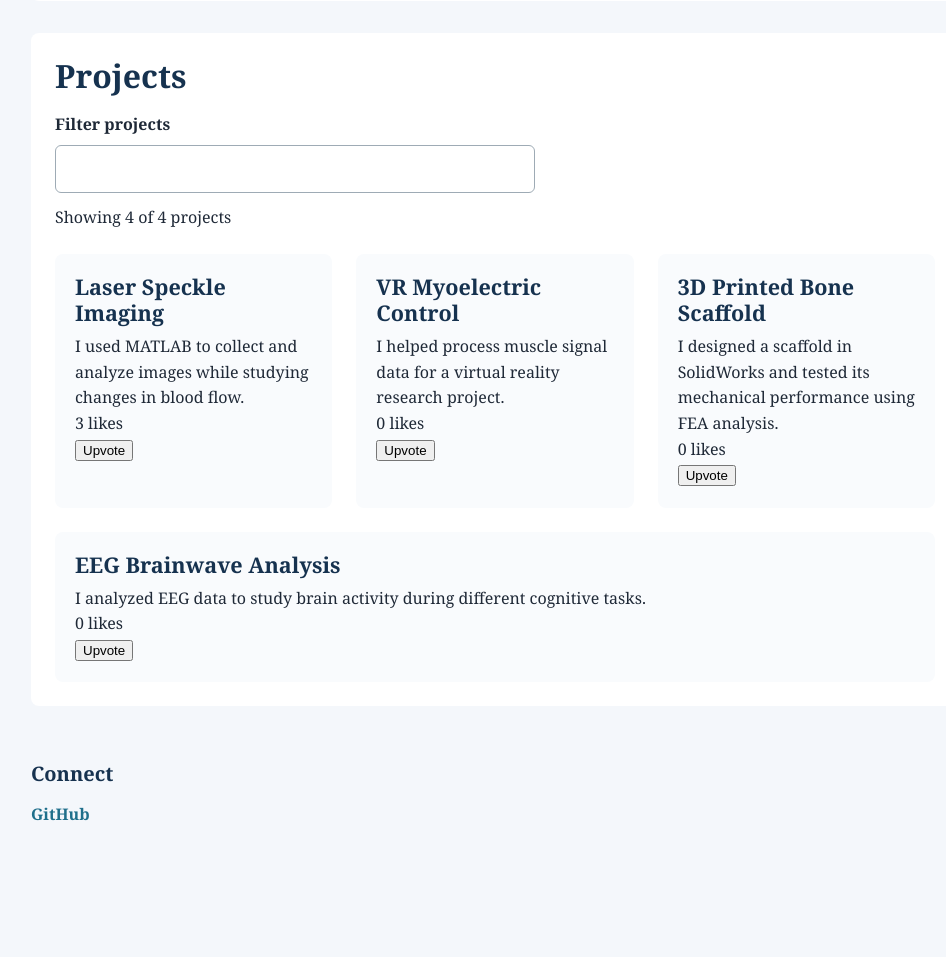
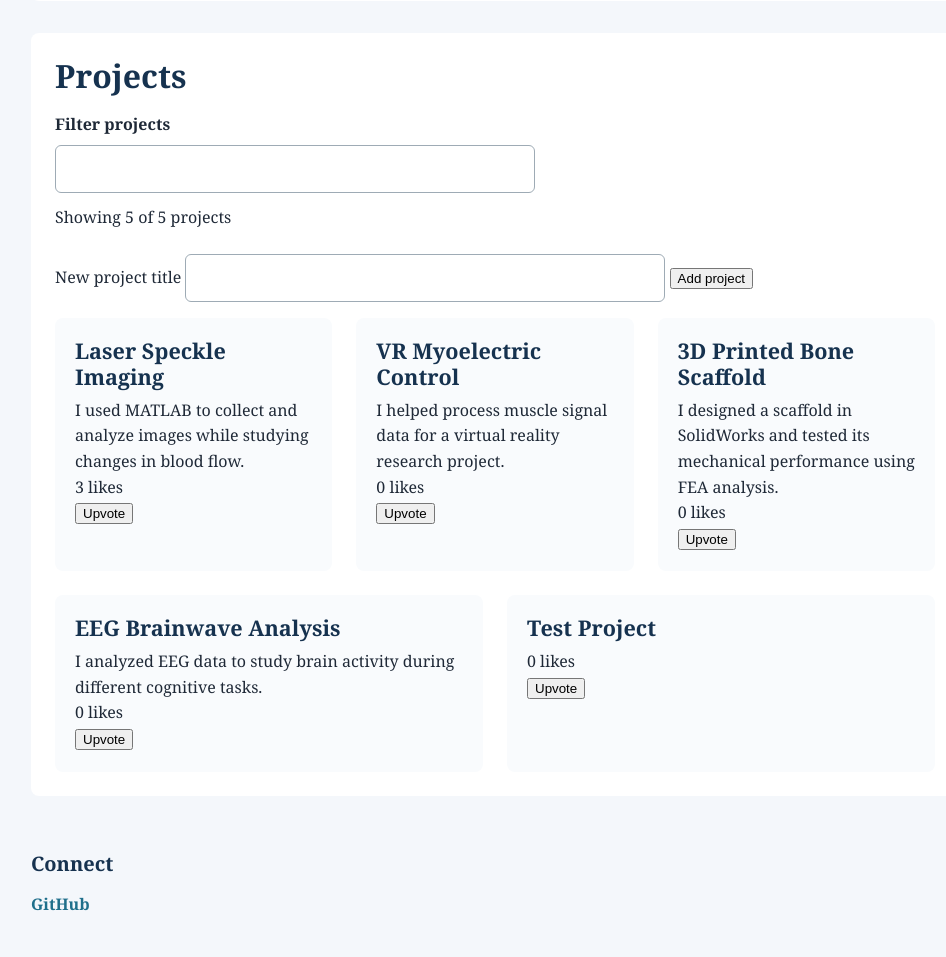
Before and after one commit to cparelli/ssw215-cparelli, a Flask app: page / in a window 1280 px wide. Shown: the part 702-1659 px from the top of the page, without its empty margins (145-1091 px from the left). Before the commit the page ends 1523 px from the top, so only its background shows below. Run offline with Flask 3, Linux system fonts and the light colour scheme.

Commit message:
feat: create projects over the network

```diff
--- a/labs/lab7/app.py
+++ b/labs/lab7/app.py
@@ -1,7 +1,7 @@
 import json
 from pathlib import Path
 
-from flask import Flask, jsonify, render_template, send_from_directory
+from flask import Flask, jsonify, render_template, request, send_from_directory
 
 app = Flask(__name__)
 
@@ -22,6 +22,28 @@ def save_projects(projects_db):
 def index():
     projects_db = load_projects()
     return render_template("index.html", projects=projects_db)
+
+
+@app.route("/api/projects", methods=["POST"])
+def create_project():
+    data = request.get_json(silent=True)
+    if not isinstance(data, dict):
+        return jsonify({"error": "A JSON object with a title is required"}), 400
+
+    title = data.get("title")
+    if not isinstance(title, str) or not title.strip():
+        return jsonify({"error": "Title is required"}), 400
+
+    projects_db = load_projects()
+    project = {
+        "id": max((item["id"] for item in projects_db), default=0) + 1,
+        "title": title.strip(),
+        "description": "",
+        "likes": 0,
+    }
+    projects_db.append(project)
+    save_projects(projects_db)
+    return jsonify(project), 201
 
 
 @app.route("/api/projects/<int:project_id>/upvote", methods=["POST"])
--- a/labs/lab7/projects.json
+++ b/labs/lab7/projects.json
@@ -22,5 +22,11 @@
     "title": "EEG Brainwave Analysis",
     "description": "I analyzed EEG data to study brain activity during different cognitive tasks.",
     "likes": 0
+  },
+  {
+    "id": 5,
+    "title": "Test Project",
+    "description": "",
+    "likes": 0
   }
 ]
--- a/labs/lab7/static/app.js
+++ b/labs/lab7/static/app.js
@@ -1,26 +1,39 @@
 const filterInput = document.getElementById("filter-input");
 const projectCount = document.getElementById("project-count");
-const projectCards = Array.from(document.querySelectorAll(".card"));
+const projectGrid = document.querySelector(".project-grid");
+const newTitleInput = document.getElementById("new-title");
+const addProjectButton = document.getElementById("add-project-btn");
+const createProjectStatus = document.getElementById("create-project-status");
 
 if (!(filterInput instanceof HTMLInputElement)) {
   throw new Error('Expected an input with id="filter-input".');
 }
 
-if (!projectCount) {
-  throw new Error('Expected an element with id="project-count".');
+if (!projectCount || !projectGrid) {
+  throw new Error("Expected project count and project grid elements.");
+}
+
+if (!(newTitleInput instanceof HTMLInputElement)
+  || !(addProjectButton instanceof HTMLButtonElement)
+  || !createProjectStatus) {
+  throw new Error("Expected the project creation controls.");
 }
 
 function filterProjects() {
-  const query = filterInput.value.trim().toLowerCase(); // hand-edited by CP
+  const query = filterInput.value.trim().toLowerCase();
+  const projectCards = Array.from(projectGrid.querySelectorAll(".card"));
   let visibleCount = 0;
   const visibleTitles = [];
 
   projectCards.forEach((card) => {
-    const matches = card.textContent.toLowerCase().includes(query); // hand-edited by CP
+    const matches = card.textContent.toLowerCase().includes(query);
     card.classList.toggle("hidden", !matches);
     if (matches) {
       visibleCount += 1;
-      visibleTitles.push(card.querySelector("h3").textContent.trim());
+      const title = card.querySelector("h3");
+      if (title) {
+        visibleTitles.push(title.textContent.trim());
+      }
     }
   });
 
@@ -28,11 +41,65 @@ function filterProjects() {
   console.log(visibleTitles);
 }
 
+function updateTrendingBadge(card, likes) {
+  const badge = card.querySelector(".badge");
+  if (likes > 10 && !badge) {
+    const newBadge = document.createElement("span");
+    newBadge.className = "badge";
+    newBadge.textContent = "Trending";
+    card.querySelector(".like-details")?.append(newBadge);
+  } else if (likes <= 10 && badge) {
+    badge.remove();
+  }
+}
+
+function createProjectCard(project) {
+  const card = document.createElement("article");
+  card.className = "card";
+  card.dataset.projectId = String(project.id);
+
+  const title = document.createElement("h3");
+  title.textContent = project.title;
+
+  const description = document.createElement("p");
+  description.textContent = project.description;
+
+  const likeDetails = document.createElement("p");
+  likeDetails.className = "like-details";
+  const likeCount = document.createElement("span");
+  likeCount.className = "like-count";
+  likeCount.textContent = String(project.likes);
+  likeDetails.append(likeCount, document.createTextNode(" likes"));
+
+  if (project.likes > 10) {
+    const badge = document.createElement("span");
+    badge.className = "badge";
+    badge.textContent = "Trending";
+    likeDetails.append(badge);
+  }
+
+  const upvoteButton = document.createElement("button");
+  upvoteButton.className = "upvote-btn";
+  upvoteButton.type = "button";
+  upvoteButton.textContent = "Upvote";
+
+  card.append(title, description, likeDetails, upvoteButton);
+  return card;
+}
+
 filterInput.addEventListener("input", filterProjects);
 filterProjects();
 
-document.querySelectorAll(".upvote-btn").forEach((button) => {
-  button.addEventListener("click", async () => {
+projectGrid.addEventListener("click", async (event) => {
+  if (!(event.target instanceof Element)) {
+    return;
+  }
+
+  const button = event.target.closest(".upvote-btn");
+  if (!button || !projectGrid.contains(button)) {
+    return;
+  }
+
   const card = button.closest(".card");
   const likeCount = card?.querySelector(".like-count");
   const projectId = card?.dataset.projectId;
@@ -57,10 +124,45 @@ document.querySelectorAll(".upvote-btn").forEach((button) => {
     }
 
     likeCount.textContent = String(result.likes);
+    updateTrendingBadge(card, result.likes);
   } catch (error) {
     console.error("Unable to upvote project.", error);
   } finally {
     button.disabled = false;
   }
 });
+
+addProjectButton.addEventListener("click", async () => {
+  addProjectButton.disabled = true;
+  createProjectStatus.textContent = "";
+  try {
+    const response = await fetch("/api/projects", {
+      method: "POST",
+      headers: { "Content-Type": "application/json" },
+      body: JSON.stringify({ title: newTitleInput.value }),
     });
+    if (!response.ok) {
+      throw new Error(`Create project request failed with status ${response.status}.`);
+    }
+
+    if (response.status !== 201) {
+      throw new Error(`Expected a 201 response, received ${response.status}.`);
+    }
+
+    const project = await response.json();
+    if (!Number.isInteger(project.id) || typeof project.title !== "string"
+      || typeof project.description !== "string" || !Number.isInteger(project.likes)) {
+      throw new Error("Create project response did not contain a valid project.");
+    }
+
+    projectGrid.append(createProjectCard(project));
+    newTitleInput.value = "";
+    createProjectStatus.textContent = `Added "${project.title}".`;
+    filterProjects();
+  } catch (error) {
+    createProjectStatus.textContent = error.message;
+    console.error("Unable to create project.", error);
+  } finally {
+    addProjectButton.disabled = false;
+  }
+});
--- a/labs/lab7/templates/index.html
+++ b/labs/lab7/templates/index.html
@@ -40,17 +40,22 @@
         <input class="filter-input" id="filter-input" type="search">
         <p class="project-count" id="project-count" aria-live="polite">Showing {{ projects|length }} of {{ projects|length }} projects</p>
       </div>
+      <div class="project-create">
+        <label for="new-title">New project title</label>
+        <input class="filter-input" id="new-title" type="text">
+        <button class="add-project-btn" id="add-project-btn" type="button">Add project</button>
+        <p id="create-project-status" aria-live="polite"></p>
+      </div>
       <div class="project-grid">
         {% for project in projects %}
         <article class="card" data-project-id="{{ project.id }}">
           <h3>{{ project.title }}</h3>
           <p>{{ project.description }}</p>
-          <p>
+          <p class="like-details">
             <span class="like-count">{{ project.likes }}</span> likes
-            <!-- hand-edited by CP -->
-             {% if project.likes > 10 %}
-             <span class="badge">Trending</span>
-             {% endif %}
+            {% if project.likes > 10 %}
+            <span class="badge">Trending</span>
+            {% endif %}
           </p>
           <button class="upvote-btn" type="button">Upvote</button>
         </article>
```
Also changed, not shown: labs/lab7/SPEC.md (+5 -5 lines). Lines whose indentation alone changed are shown as unchanged.
